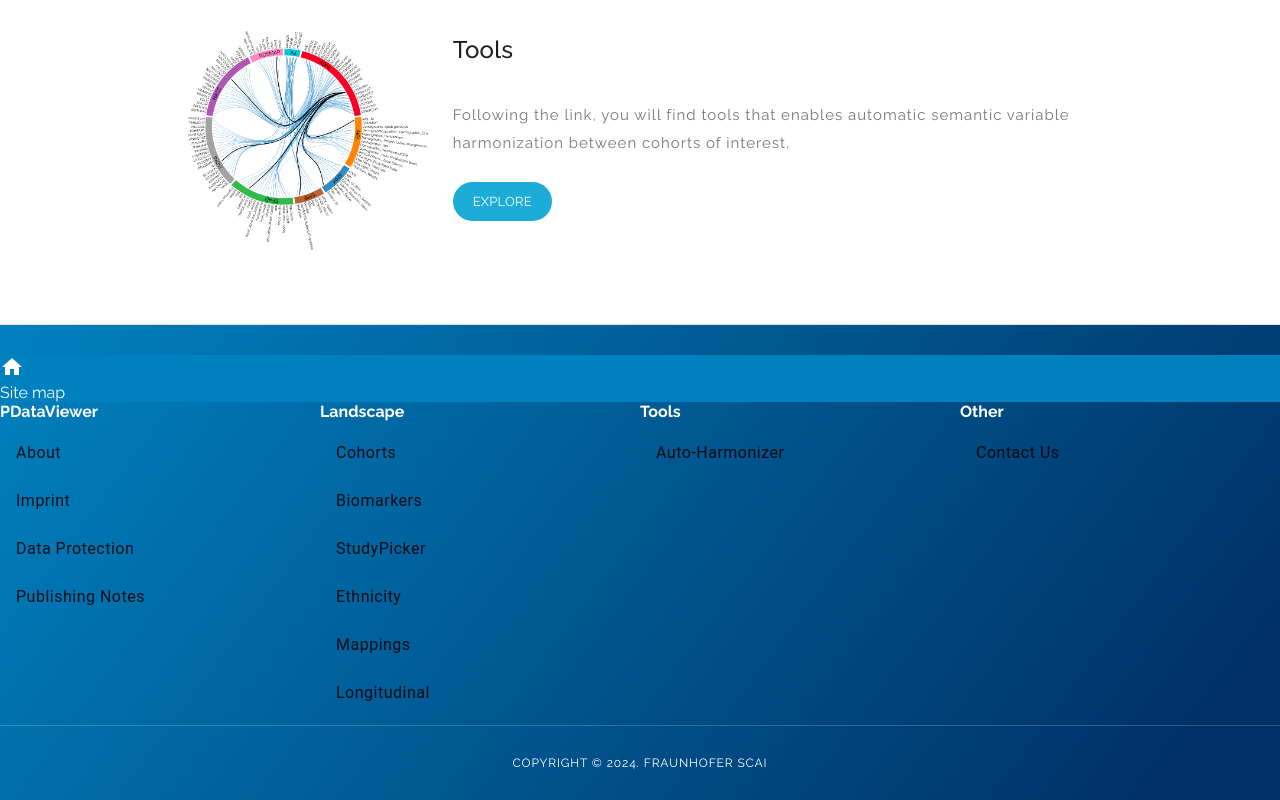
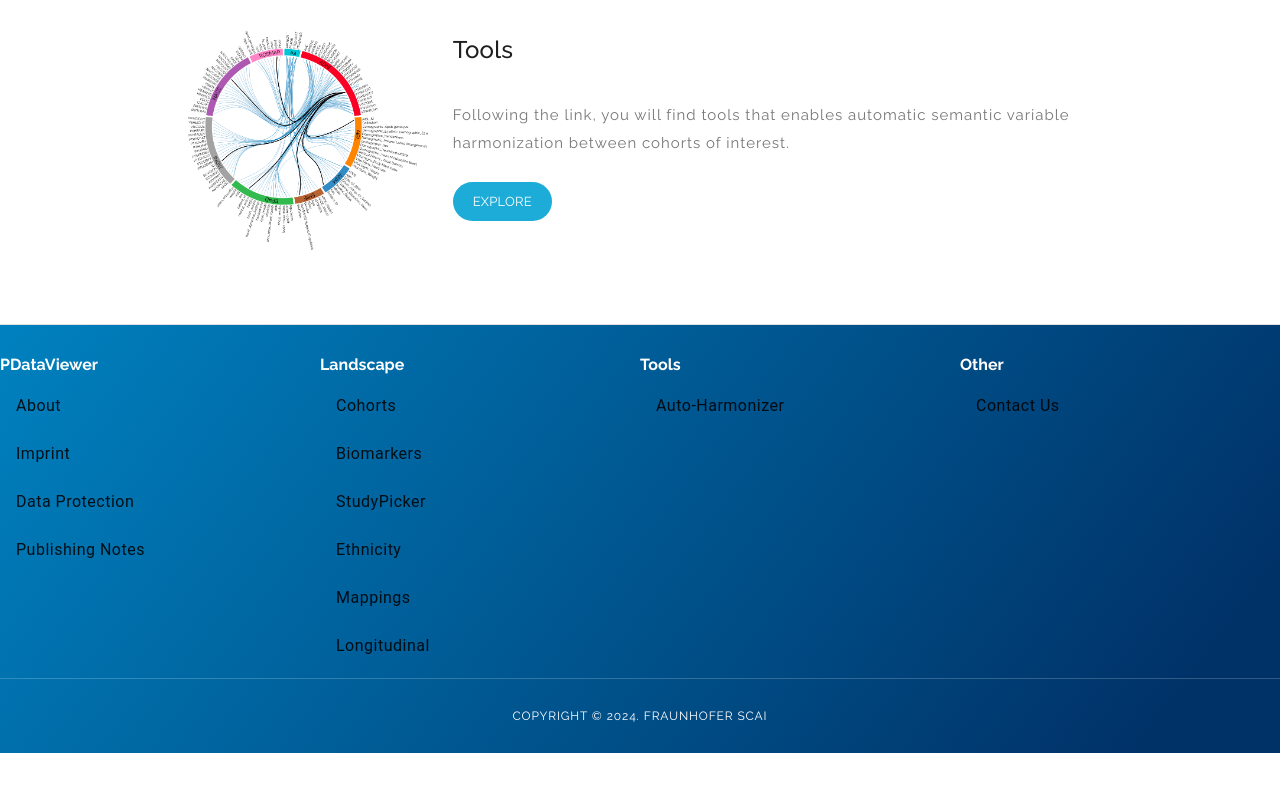
Before and after one commit to SCAI-BIO/PDataViewer, an Angular app in the folder frontend/: page / in a window 1280 px wide. Shown: the part 4339-5139 px from the top of the page. After the commit the page ends 5092 px from the top, so only its background shows below. Built offline with nearby package versions, Linux system fonts and the light colour scheme; no server answers.

Commit message:
refactor: style change

```diff
--- a/frontend/src/app/footer/footer.component.css
+++ b/frontend/src/app/footer/footer.component.css
@@ -6,7 +6,7 @@
   font-size: 16px;
 }
 
-:host a, .mat-list-item a {
+:host a{
   color: white;
 }
 
--- a/frontend/src/app/footer/footer.component.html
+++ b/frontend/src/app/footer/footer.component.html
@@ -1,26 +1,5 @@
 <footer>
   <div class="container" id="footer">
-    <div class="row">
-      <div class="col-12">
-        <nav aria-label="breadcrumb">
-          <ol mat-list class="breadcrumb">
-            <li class="breadcrumb-item">
-              <a
-                routerLink="/home"
-                aria-label="Home"
-                mat-icon-button
-                matTooltip="Home"
-              >
-                <mat-icon>home</mat-icon>
-              </a>
-            </li>
-            <li class="breadcrumb-item">
-              <a href="#">Site map</a>
-            </li>
-          </ol>
-        </nav>
-      </div>
-    </div>
     <div class="row main-headers">
       <div class="col-12 col-sm-6 col-md-4 col-lg-3">
         <div class="frame default frame-type-menu_subpages frame-layout-0">
```
